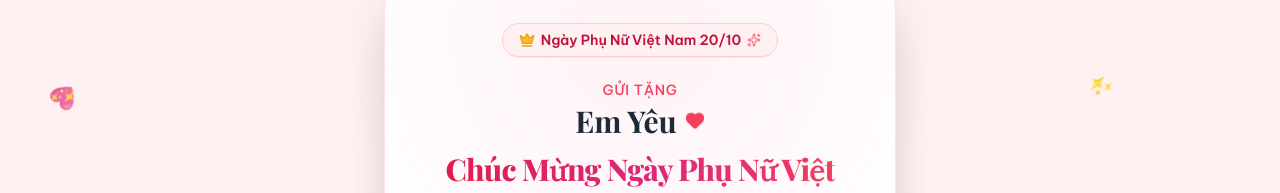
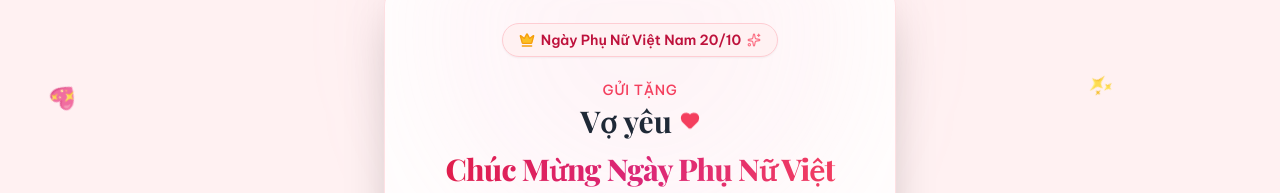
Before and after one commit to hiepthach/vietnam-woman-day, a React (Vite) app: page / in a window 1280 px wide. Shown: the part 167-360 px from the top of the page. Built offline with nearby package versions, Linux system fonts and the light colour scheme; a web font is replaced by a local one.

Commit message:
update config

```diff
--- a/src/data/defaultConfig.ts
+++ b/src/data/defaultConfig.ts
@@ -63,8 +63,8 @@
 `)}`;
 
 export const DEFAULT_CONFIG: AppConfig = {
-  recipientName: 'Em Yêu',
-  senderName: 'Anh',
+  recipientName: 'Vợ yêu',
+  senderName: 'Chồng yêu',
   greetingTitle: 'Chúc Mừng Ngày Phụ Nữ Việt Nam 20/10',
   greetingSubtitle: 'Dành tặng người con gái tuyệt vời nhất của anh một ngày thật trọn vẹn và hạnh phúc 💖',
   quizQuestions: [
@@ -73,7 +73,7 @@ export const DEFAULT_CONFIG: AppConfig = {
       question: 'Ngày hai đứa mình chính thức bắt đầu câu chuyện tình yêu ngọt ngào là ngày nào ta?',
       options: [
         'Hôm qua mới yêu',
-        'Ngày kỷ niệm thiêng liêng của hai đứa',
+        'Ngày sinh Bác Hồ',
         'Không nhớ nữa (chuẩn bị ăn đòn nha)',
         'Ngày mai mới tính'
       ],
@@ -114,7 +114,7 @@ export const DEFAULT_CONFIG: AppConfig = {
       'Chúc cô gái của anh luôn xinh đẹp rạng rỡ, tự tin, hạnh phúc và luôn giữ được nụ cười tỏa nắng trên môi. Mong em luôn được yêu thương, chiều chuộng không chỉ riêng ngày 20/10 mà trong suốt 365 ngày của năm.',
       'Dù chặng đường phía trước có ra sao, anh vẫn luôn ở đây, đồng hành, lắng nghe, che chở và yêu thương em bằng tất cả trái tim mình. Yêu em nhiều hơn những gì lời nói có thể diễn tả! ❤️'
     ],
-    closing: 'Mãi yêu em, chàng trai của em 💌'
+    closing: 'Mãi yêu em, công chúa của anh 💌'
   },
   coupons: [
     {
```
